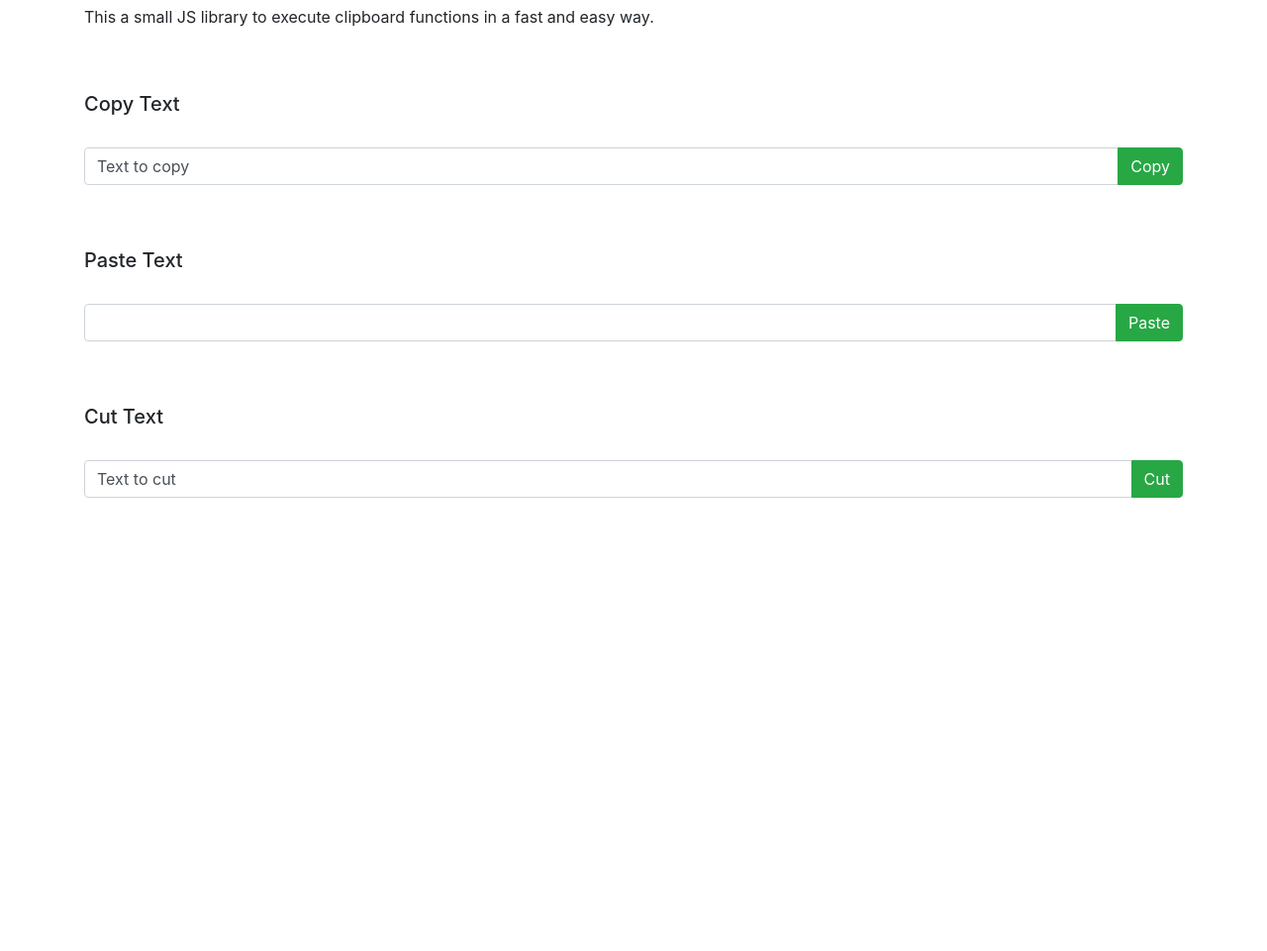
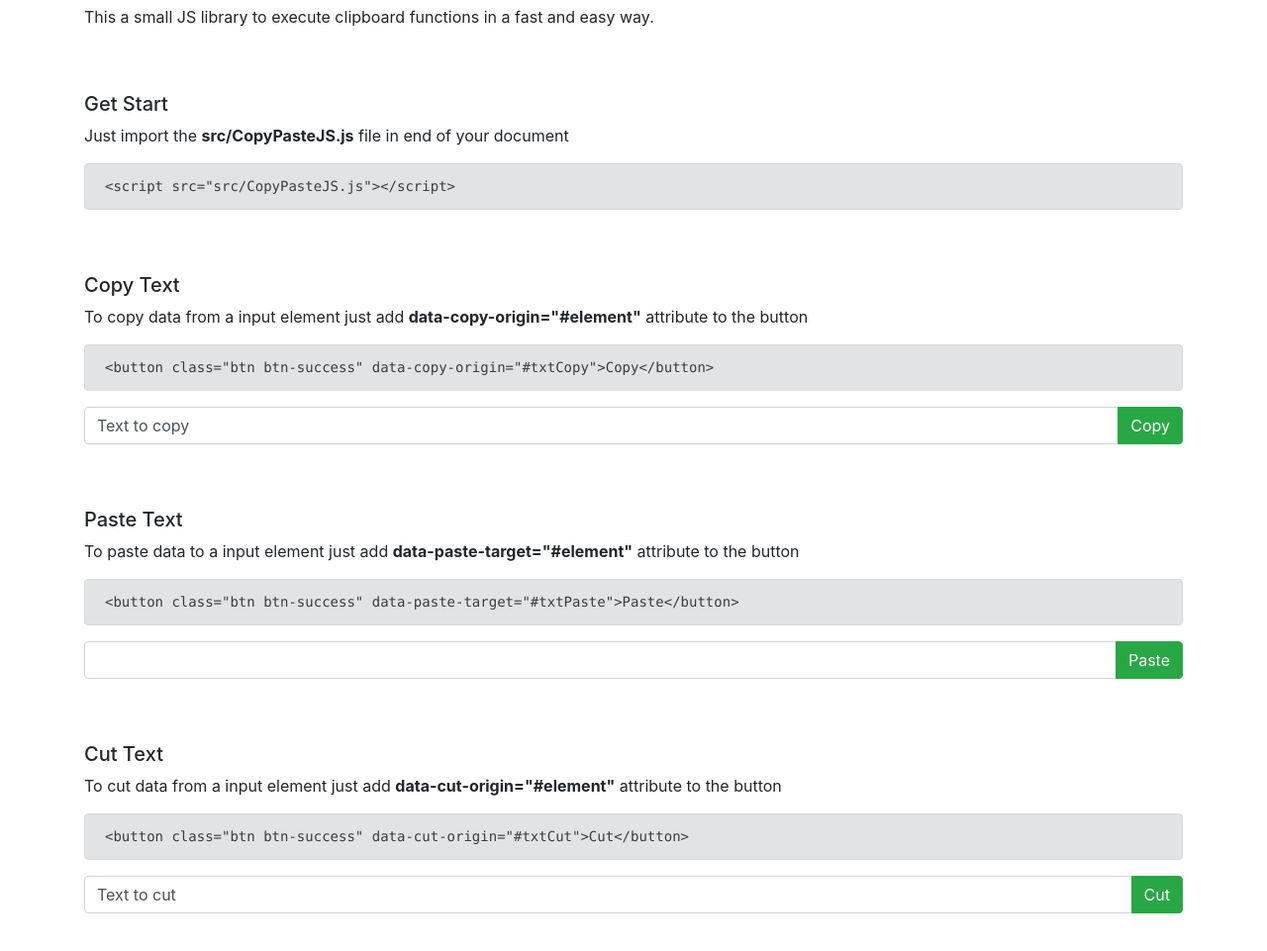
Before and after one commit to assisfery/CopyPasteJS, a plain HTML site: page index.html in a window 1280 px wide. Shown: the part 61-1022 px from the top of the page at 99% size. Before the commit the page ends 800 px from the top, so only its background shows below. Drawn offline with nearby package versions, Linux system fonts and the light colour scheme.

Commit message:
Tutorial in index file

```diff
--- a/index.html
+++ b/index.html
@@ -20,8 +20,16 @@
 		<p>This a small JS library to execute clipboard functions in a fast and easy way.</p>
 		<br><br>
 
+		<h5>Get Start</h5>
+		<p>Just import the <b>src/CopyPasteJS.js</b> file in end of your document</p>
+		<pre id="jsIncludeCode" class="alert alert-secondary">&lt;script src="src/CopyPasteJS.js"&gt;&lt;/script&gt;</pre>
+		<br><br>
+
 		<h5>Copy Text</h5>
-		<br>
+
+		<p>To copy data from a input element just add <b>data-copy-origin="#element"</b> attribute to the button</p>
+		<pre id="jsIncludeCode" class="alert alert-secondary">&lt;button class="btn btn-success" data-copy-origin="#txtCopy"&gt;Copy&lt;/button&gt;</pre>
+
 		<div class="input-group mb-3">
 			<input type="text" class="form-control" value="Text to copy" id="txtCopy">
 			<div class="input-group-append">
@@ -30,8 +38,10 @@
 		</div>
 		<br><br>
 
+
 		<h5>Paste Text</h5>
-		<br>
+		<p>To paste data to a input element just add <b>data-paste-target="#element"</b> attribute to the button</p>
+		<pre id="jsIncludeCode" class="alert alert-secondary">&lt;button class="btn btn-success" data-paste-target="#txtPaste"&gt;Paste&lt;/button&gt;</pre>
 		<div class="input-group mb-3">
 			<input type="text" class="form-control" id="txtPaste">
 			<div class="input-group-append">
@@ -41,7 +51,8 @@
 		<br><br>
 
 		<h5>Cut Text</h5>
-		<br>
+		<p>To cut data from a input element just add <b>data-cut-origin="#element"</b> attribute to the button</p>
+		<pre id="jsIncludeCode" class="alert alert-secondary">&lt;button class="btn btn-success" data-cut-origin="#txtCut"&gt;Cut&lt;/button&gt;</pre>
 		<div class="input-group mb-3">
 			<input type="text" class="form-control" value="Text to cut" id="txtCut">
 			<div class="input-group-append">
--- a/src/CopyPasteJS.js
+++ b/src/CopyPasteJS.js
@@ -1,4 +1,7 @@
 var CopyPasteJS = {};
+
+CopyPasteJS.init = function()
+{
 
 // COPY FROM ORIGIN
 CopyPasteJS.copys = document.querySelectorAll("[data-copy-origin]");
@@ -64,3 +67,8 @@ for(var i = 0; i < CopyPasteJS.cuts.length; i++)
 
 	});
 }
+
+}
+
+
+CopyPasteJS.init();
```
